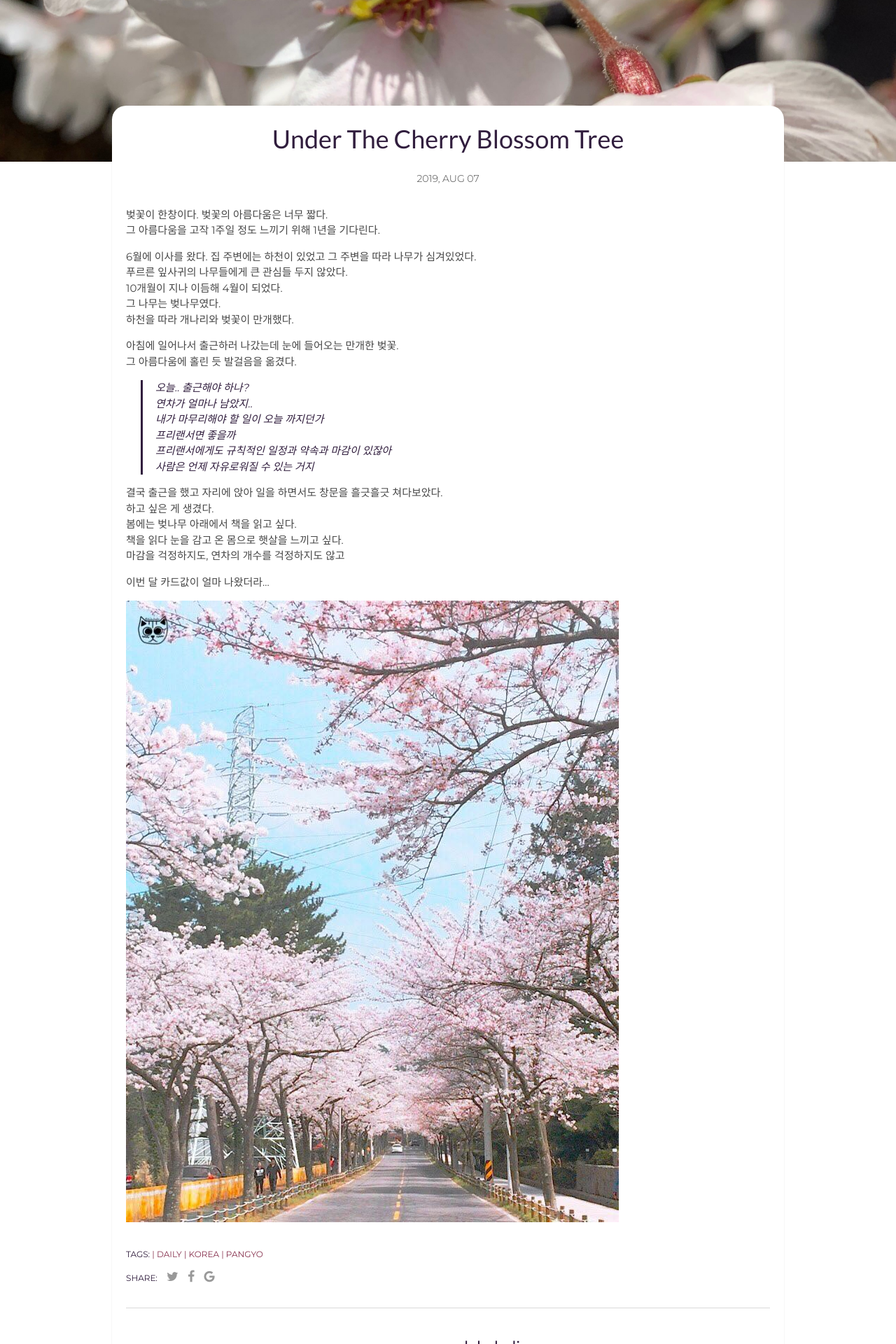
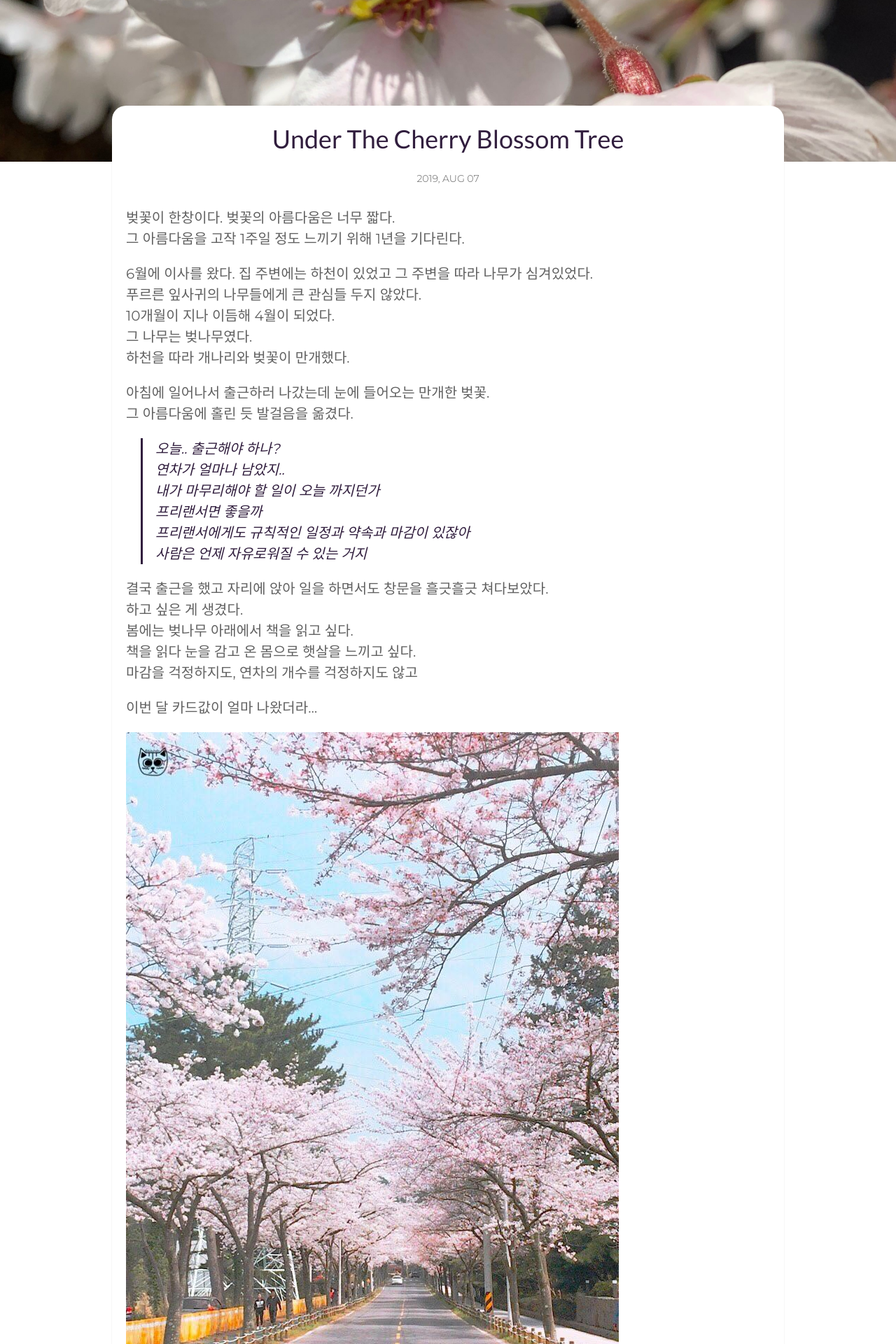
Before and after one commit to HAEZZA/HAEZZA.github.io, a Jekyll site: the page built from _posts/2019-08-07-Under-The-Cherry-Blossom-Tree.markdown, in a window 1280 px wide. Shown: the part 372-2292 px from the top of the page at 70% size. Built offline with Jekyll 4.4.1, drawn with Linux system fonts in a browser that asks for light colours; some web fonts are replaced; comment, search, counter and statistics services are not loaded.

Commit message:
css 글꼴 수정

```diff
--- a/assets/css/main.css
+++ b/assets/css/main.css
@@ -1001,8 +1001,8 @@ pre {
   color: #9b0002; }
 
 .page-content {
-  font-size: 15px;
-  color: #474747;
+  font-size: 20px;
+  color: #616161;
   margin-top: -80px;
   margin-bottom: 100px;
   background-color: #fff;
--- a/assets/css/sass/parts/post-page.scss
+++ b/assets/css/sass/parts/post-page.scss
@@ -39,8 +39,8 @@
 }
 
 .page-content {
-  font-size: 15px;
-  color: #474747;
+  font-size: 20px;
+  color: #616161;
   margin-top: -80px;
   margin-bottom: 100px;
   background-color: $white;
```
